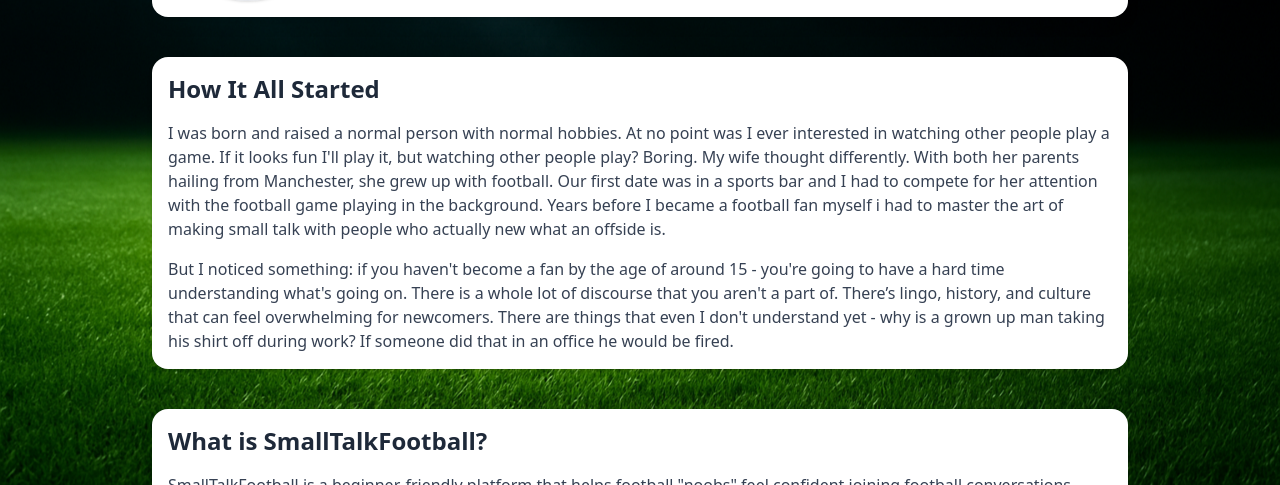
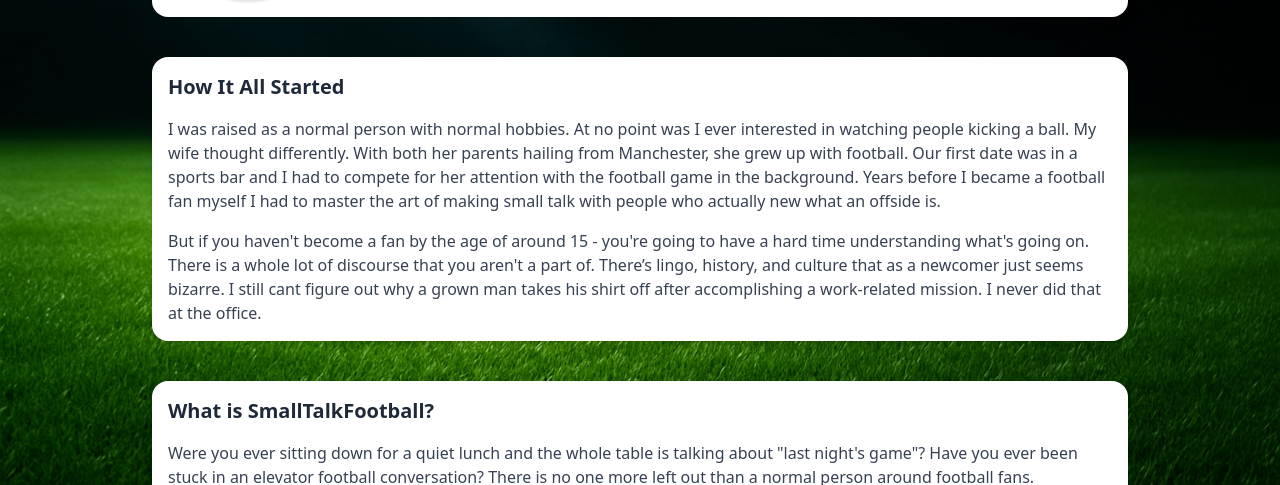
Before and after one commit to alonbenakot/small-talk-football-frontend, a React (Vite) app: page /about in a window 1280 px wide. Shown: the part 315-800 px from the top of the page. Built offline with nearby package versions, Linux system fonts and the light colour scheme; grey boxes are pictures that could not be loaded.

Commit message:
feat: finish working on about page

```diff
--- a/src/pages/AboutPage.tsx
+++ b/src/pages/AboutPage.tsx
@@ -16,47 +16,49 @@
       </section>
 
       <section className="bg-white rounded-2xl shadow-md p-4 space-y-4">
-        <h2 className="text-2xl font-semibold text-gray-800">How It All Started</h2>
+        <h2 className="text-xl font-semibold text-gray-800">How It All Started</h2>
         <p className="text-gray-700">
-          I was born and raised a normal person with normal hobbies. At no point was I ever interested in watching other
-          people play a game. If it looks fun I'll play it, but watching other people play? Boring. My wife thought
+          I was raised as a normal person with normal hobbies. At no point was I ever interested in watching people
+          kicking a ball. My wife thought
           differently. With both her parents hailing from Manchester, she grew up with football. Our first date was in a
-          sports bar and I had to compete for her attention with the football game playing in the background. Years
-          before I became a football fan myself i had to master the art of making small talk with people who actually
+          sports bar and I had to compete for her attention with the football game in the background. Years
+          before I became a football fan myself I had to master the art of making small talk with people who actually
           new what an offside is.
         </p>
         <p className="text-gray-700">
-          But I noticed something: if you haven't become a fan by the age of around 15 - you're going to have a hard
+          But if you haven't become a fan by the age of around 15 - you're going to have a hard
           time understanding what's going on. There is a whole lot of discourse that you aren't a part of.
-          There’s lingo, history, and culture that can feel overwhelming for newcomers. There are things that even I
-          don't understand yet - why is a grown up man taking his shirt off during work? If someone did that in an
-          office he would be fired.
+          There’s lingo, history, and culture that as a newcomer just seems bizarre. I still cant figure
+          out why a grown man takes his shirt off after accomplishing a work-related mission. I never did that at
+          the office.
         </p>
       </section>
 
       <section className="bg-white rounded-2xl shadow-md p-4 space-y-4">
-        <h2 className="text-2xl font-semibold text-gray-800">What is SmallTalkFootball?</h2>
+        <h2 className="text-xl font-semibold text-gray-800">What is SmallTalkFootball?</h2>
         <p className="text-gray-700">
-          SmallTalkFootball is a beginner-friendly platform that helps football "noobs" feel confident joining football
-          conversations — whether it’s at the office, the bar, or the dinner table.
+          Were you ever sitting down for a quiet lunch and the whole table is talking about "last night's game"? Have
+          you ever been stuck in an elevator football conversation? There is no one more left out than a normal person
+          around football fans.
         </p>
         <p className="text-gray-700">
-          With cheat cards, simplified articles, and quick facts, you’ll always have something to say — even if you’ve
+          SmallTalkFootball is a beginner-friendly platform that helps football "noobs" feel confident joining
+          conversations — whether it's at the office, the bar, or the dinner table.
+          With cheat cards, simplified articles, and quick facts, you'll always have something to say — even if you've
           never kicked a ball in your life.
         </p>
       </section>
 
       <section className="bg-white rounded-2xl shadow-md p-4 space-y-4">
-        <h2 className="text-2xl font-semibold text-gray-800">About Me as a Developer</h2>
+        <h2 className="text-xl font-semibold text-gray-800">About Me as a Developer</h2>
         <p className="text-gray-700">
           I'm a full-stack developer with a focus on Java, Spring, React and TypeScript. I love building tools that make
           people feel more informed, confident, and included — whether they’re learning to code or joining a football
           chat.
         </p>
         <p className="text-gray-700">
-          This site is built with a modern stack: React + Vite + Tailwind on the frontend, backed by a Java Spring Boot
-          API. I’m actively looking for opportunities where I can contribute, learn, and build products that make a real
-          difference.
+          This site is built with a modern stack: Java, Spring Boot, MongoDb
+          for the backend and React, Vite, Tailwind for the frontend .
         </p>
       </section>
     </main>
--- a/src/pages/Home.tsx
+++ b/src/pages/Home.tsx
@@ -59,7 +59,7 @@
         {sections.map((type) => (
           <motion.p
             key={type}
-            className="bg-gray-200 p-4 border-l-4 border-gray-900 rounded-lg shadow-sm"
+            className="bg-gray-200 p-4 rounded-lg shadow-sm"
             variants={itemVariants}
           >
             <HomeSectionBlock
@@ -72,7 +72,7 @@
         ))}
 
         <motion.div
-          className="p-5 border-l-4 border-gray-900 bg-gray-100 rounded-lg"
+          className="p-5 bg-gray-100 rounded-lg"
           variants={itemVariants}
         >
           <p>
```
